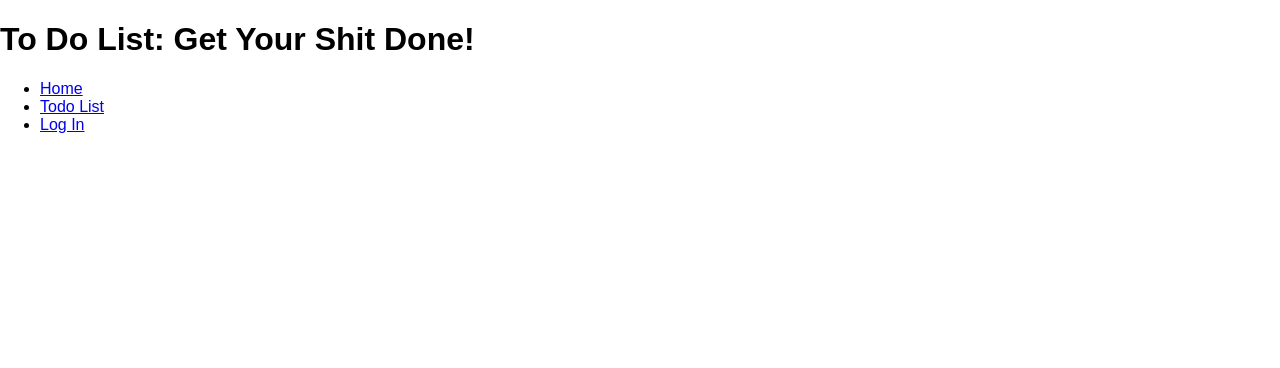
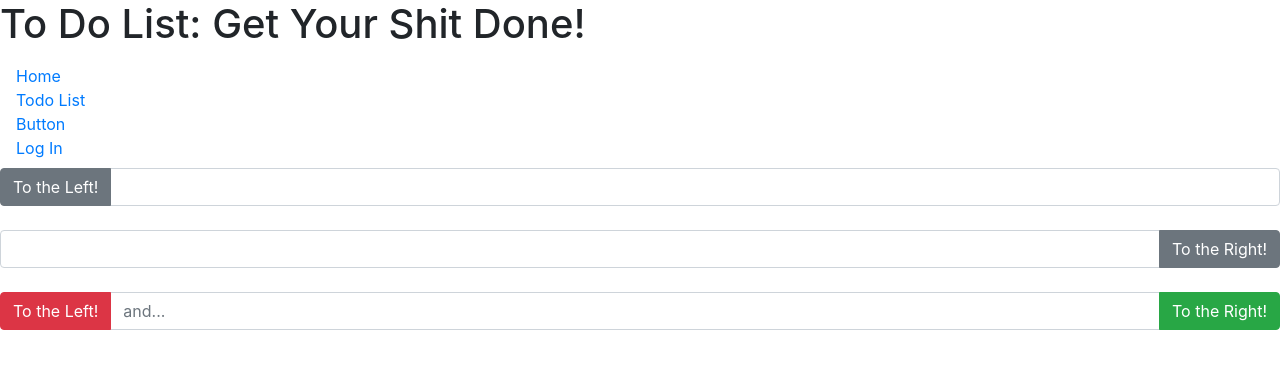
Before and after one commit to briceaugustyn/todolist2, a React (Create React App) app in the folder client/: page /button in a window 1280 px wide. Shown: the top 368 px of the page. Built offline with nearby package versions, Linux system fonts and the light colour scheme.

Commit message:
DO NOT MERGE - reactStrap Code Working in button.js, app.js, and index.js

```diff
--- a/client/package.json
+++ b/client/package.json
@@ -8,11 +8,13 @@
     }
   },
   "dependencies": {
-    "react": "^16.3.2",
-    "react-dom": "^16.3.2",
+    "bootstrap": "^4.1.1",
+    "react": "^16.4.0",
+    "react-dom": "^16.4.0",
     "react-redux": "^5.0.7",
     "react-router-dom": "^4.2.2",
     "react-scripts": "1.1.4",
+    "reactstrap": "^6.0.1",
     "redux": "^4.0.0"
   },
   "scripts": {
--- a/client/src/components/App.js
+++ b/client/src/components/App.js
@@ -6,6 +6,7 @@ import React,  {Component} from 'react';
 // import { createStore, applyMiddleware } from 'redux';
 import { Route, Link, Switch } from 'react-router-dom';
 import Todolist from './todolist';
+import ButtonStrap from './button';
 import Login from './login';
 // const title = () => (
 //   <div>
@@ -46,6 +47,7 @@ class App extends Component {
           <ul className="nav navbar-nav">
             <li><Link to="/">Home</Link></li>
             <li><Link to="/list">Todo List</Link></li>
+            <li><Link to="/button">Button</Link></li>
             <li><Link to="/login">Log In</Link></li>
           </ul>
         </nav>
@@ -53,6 +55,7 @@ class App extends Component {
       <Switch>
       <Route exact path='/' component={index} />
       <Route path ="/list" component={Todolist} />
+      <Route path ="/button" component={ButtonStrap} />
       <Route path ="/login" component={Login} />
       </Switch>
        </div>
--- /dev/null
+++ b/client/src/components/button.js
@@ -0,0 +1,40 @@
+import React, { Component } from 'react';
+import { InputGroup, InputGroupAddon, Button, Input } from 'reactstrap';
+
+class ButtonStrap extends Component {
+    // class Example = (props) => {
+        constructor(props){
+            super(props)
+        }
+    render() {
+        return (
+          <div>
+            <InputGroup>
+              <InputGroupAddon addonType="prepend">
+                <Button>To the Left!</Button>
+              </InputGroupAddon>
+              <Input />
+            </InputGroup>
+            <br />
+            <InputGroup>
+              <Input />
+              <InputGroupAddon addonType="append">
+                <Button color="secondary">To the Right!</Button>
+              </InputGroupAddon>
+            </InputGroup>
+            <br />
+            <InputGroup>
+              <InputGroupAddon addonType="prepend">
+                <Button color="danger">To the Left!</Button>
+              </InputGroupAddon>
+              <Input placeholder="and..." />
+              <InputGroupAddon addonType="append">
+                <Button color="success">To the Right!</Button>
+              </InputGroupAddon>
+            </InputGroup>
+          </div>
+        )
+    }
+}
+
+export default ButtonStrap;
--- a/client/src/components/todolist.js
+++ b/client/src/components/todolist.js
@@ -1,14 +1,36 @@
 import React, {Component} from 'react';
+import { InputGroup, InputGroupAddon, Button, Input } from 'reactstrap';
 
 class Todolist extends Component {
+    constructor(props) {
+        super(props);
+        this.state = {value: ''};
+
+        this.handleChange = this.handleChange.bind(this);
+        this.handleSubmit = this.handleSubmit.bind(this);
+    }
+
+    handleChange(event) {
+        this.setState({value: event.target.value});
+    }
+
+    handleSubmit(event) {
+        alert('A task was submitted: ' + this.state.value);
+        event.preventDefault();
+    }
 
     render() {
         return (
-            <div>
-<p>To do list yo </p>
-
-            </div>
+        <form onSubmit={this.handleSubmit}>
+            <label>
+            Task:
+            <input type="text" value={this.state.value} onChange={this.handleChange} />
+            </label>
+            <input type="submit" value="Submit" />
+        </form>
         );
     }
 }
-export default Todolist;
+
+
+export default Todolist
--- a/client/src/index.js
+++ b/client/src/index.js
@@ -3,7 +3,7 @@ import ReactDOM from 'react-dom';
 import './components/index.css';
 import App from './components/App';
 import registerServiceWorker from './registerServiceWorker';
-
+import 'bootstrap/dist/css/bootstrap.min.css';
 import {BrowserRouter} from 'react-router-dom';
 
 ReactDOM.render(
--- a/package.json
+++ b/package.json
@@ -17,6 +17,7 @@
   "author": "",
   "license": "ISC",
   "dependencies": {
+    "bootstrap": "^4.1.1",
     "concurrently": "^3.5.1",
     "cookie-session": "^2.0.0-beta.3",
     "dotenv": "^5.0.1",
@@ -24,6 +25,9 @@
     "mongoose": "^5.1.1",
     "mysql": "^2.15.0",
     "passport": "^0.4.0",
-    "passport-google-oauth20": "^1.0.0"
+    "passport-google-oauth20": "^1.0.0",
+    "react": "^16.4.0",
+    "react-dom": "^16.4.0",
+    "reactstrap": "^6.0.1"
   }
 }
```
Also changed, not shown: 2 other files (tests, documents, lock files or other folders).
